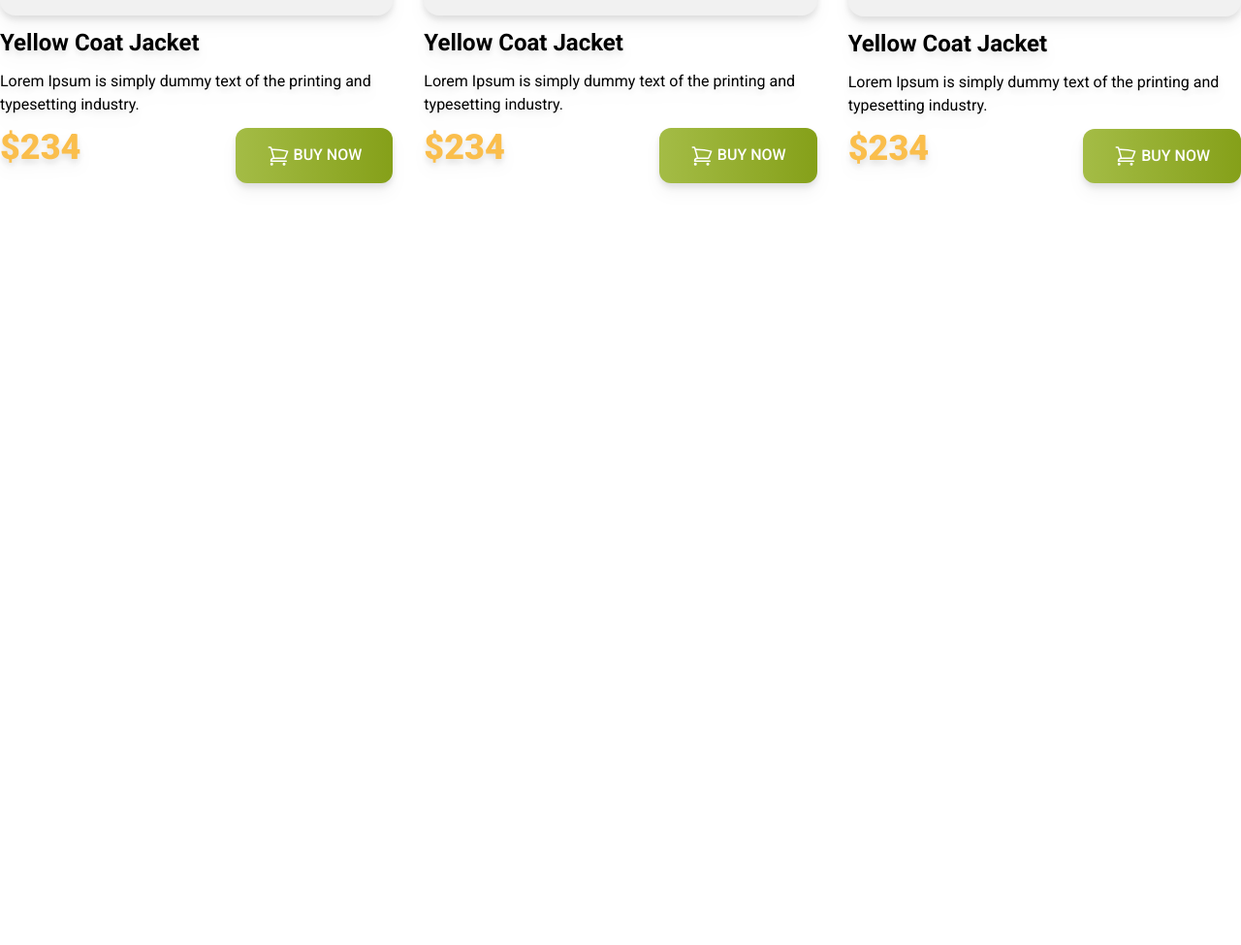
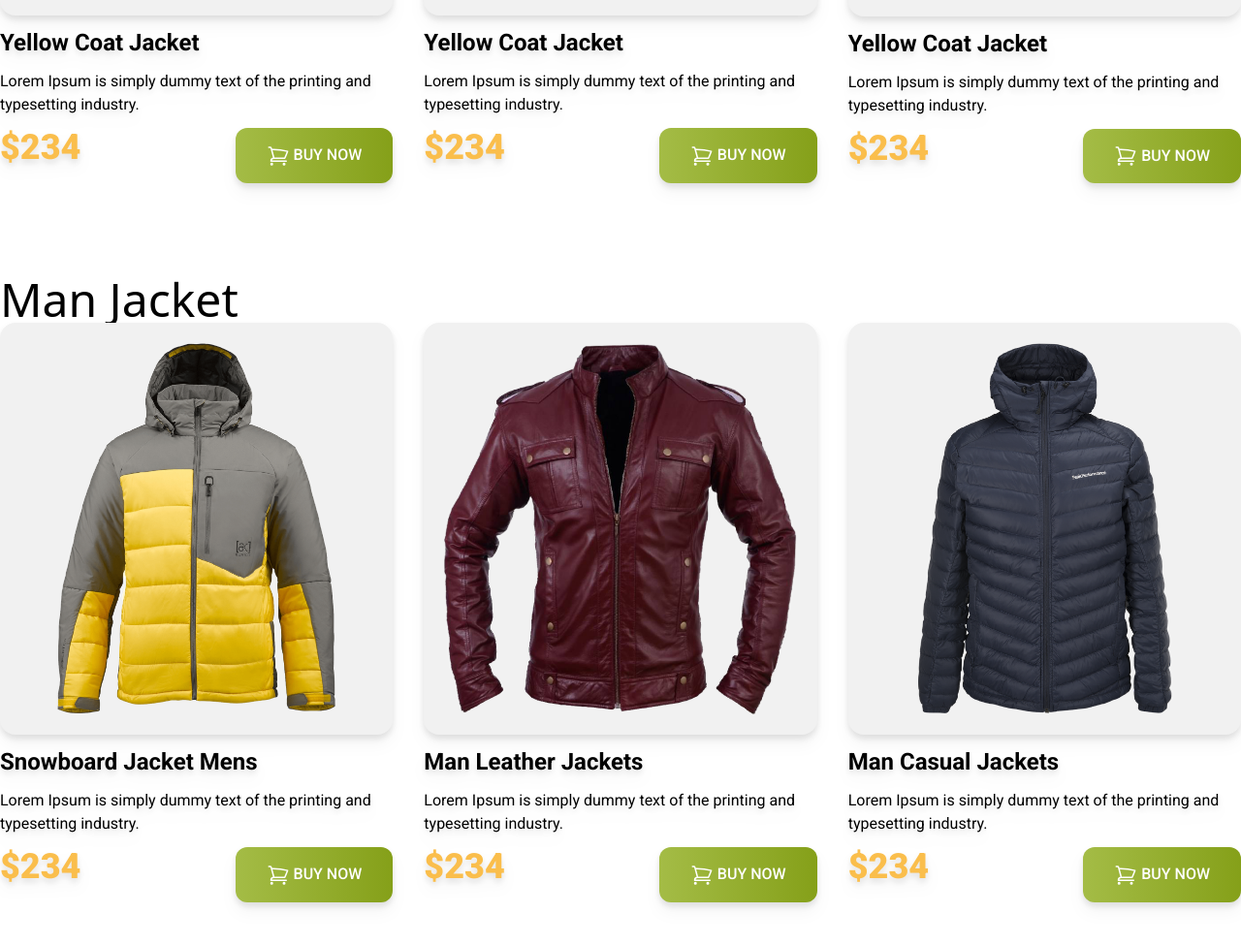
Before and after one commit to shamim-1995/penguin-fashion-with-tailwind, a plain HTML site: page index.html in a window 1280 px wide. Shown: the part 1206-2181 px from the top of the page at 97% size. Before the commit the page ends 1443 px from the top, so only its background shows below. Drawn offline with nearby package versions, Linux system fonts and the light colour scheme.

Commit message:
added man jackets section

```diff
--- a/index.html
+++ b/index.html
@@ -112,6 +112,67 @@
                 </div>
             </div>
         </section>
+        <!-- man jackets -->
+        <section class="py-12">
+            <h3 class="text-5xl font-bebas ">Man Jacket</h3>
+            <!-- jackets container -->
+            <div class=" grid grid-cols-1 md:grid-cols-2 lg:grid-cols-3 font-roboto gap-8">
+                <!-- jacket 1 -->
+                <div class="space-y-3 drop-shadow-lg">
+                    <div class="bg-[#F1F1F1] p-5 rounded-2xl ">
+                        <img src="images/jacket-4.png" alt="">
+
+                    </div>
+                    <h4 class="text-2xl font-bold">Snowboard Jacket Mens</h4>
+                    <p>Lorem Ipsum is simply dummy text of the
+                        printing and typesetting industry.</p>
+                        <div class="flex justify-between">
+                            <h3 class="text-4xl font-black text-[#FABE4C]">$234</h3>
+                            <button class="py-4 px-8 bg-gradient-to-r from-[#A4BC46] to-[#85A019]  rounded-xl text-white font-medium">
+                                <svg xmlns="http://www.w3.org/2000/svg" fill="none" viewBox="0 0 24 24" stroke-width="1.5" stroke="currentColor" class="w-6 h-6 inline">
+                                    <path stroke-linecap="round" stroke-linejoin="round" d="M2.25 3h1.386c.51 0 .955.343 1.087.835l.383 1.437M7.5 14.25a3 3 0 00-3 3h15.75m-12.75-3h11.218c1.121-2.3 2.1-4.684 2.924-7.138a60.114 60.114 0 00-16.536-1.84M7.5 14.25L5.106 5.272M6 20.25a.75.75 0 11-1.5 0 .75.75 0 011.5 0zm12.75 0a.75.75 0 11-1.5 0 .75.75 0 011.5 0z" />
+                                  </svg>
+                                  BUY NOW</button>
+                        </div>
+                </div>
+                <!-- jacket 2 -->
+                <div class="space-y-3 drop-shadow-lg">
+                    <div class="bg-[#F1F1F1] p-5 rounded-2xl ">
+                        <img src="images/jacket-5.png" alt="">
+
+                    </div>
+                    <h4 class="text-2xl font-bold">Man Leather Jackets</h4>
+                    <p>Lorem Ipsum is simply dummy text of the
+                        printing and typesetting industry.</p>
+                        <div class="flex justify-between">
+                            <h3 class="text-4xl font-black text-[#FABE4C]">$234</h3>
+                            <button class="py-4 px-8 bg-gradient-to-r from-[#A4BC46] to-[#85A019]  rounded-xl text-white font-medium">
+                                <svg xmlns="http://www.w3.org/2000/svg" fill="none" viewBox="0 0 24 24" stroke-width="1.5" stroke="currentColor" class="w-6 h-6 inline">
+                                    <path stroke-linecap="round" stroke-linejoin="round" d="M2.25 3h1.386c.51 0 .955.343 1.087.835l.383 1.437M7.5 14.25a3 3 0 00-3 3h15.75m-12.75-3h11.218c1.121-2.3 2.1-4.684 2.924-7.138a60.114 60.114 0 00-16.536-1.84M7.5 14.25L5.106 5.272M6 20.25a.75.75 0 11-1.5 0 .75.75 0 011.5 0zm12.75 0a.75.75 0 11-1.5 0 .75.75 0 011.5 0z" />
+                                  </svg>
+                                  BUY NOW</button>
+                        </div>
+                </div>
+                <!-- jacket 3 -->
+                <div class="space-y-3 drop-shadow-lg">
+                    <div class="bg-[#F1F1F1] p-5 rounded-2xl ">
+                        <img src="images/jacket-6.png" alt="">
+
+                    </div>
+                    <h4 class="text-2xl font-bold">Man Casual Jackets</h4>
+                    <p>Lorem Ipsum is simply dummy text of the
+                        printing and typesetting industry.</p>
+                        <div class="flex justify-between">
+                            <h3 class="text-4xl font-black text-[#FABE4C]">$234</h3>
+                            <button class="py-4 px-8 bg-gradient-to-r from-[#A4BC46] to-[#85A019]  rounded-xl text-white font-medium">
+                                <svg xmlns="http://www.w3.org/2000/svg" fill="none" viewBox="0 0 24 24" stroke-width="1.5" stroke="currentColor" class="w-6 h-6 inline">
+                                    <path stroke-linecap="round" stroke-linejoin="round" d="M2.25 3h1.386c.51 0 .955.343 1.087.835l.383 1.437M7.5 14.25a3 3 0 00-3 3h15.75m-12.75-3h11.218c1.121-2.3 2.1-4.684 2.924-7.138a60.114 60.114 0 00-16.536-1.84M7.5 14.25L5.106 5.272M6 20.25a.75.75 0 11-1.5 0 .75.75 0 011.5 0zm12.75 0a.75.75 0 11-1.5 0 .75.75 0 011.5 0z" />
+                                  </svg>
+                                  BUY NOW</button>
+                        </div>
+                </div>
+            </div>
+        </section>
 
     </main>
     <footer>
```
